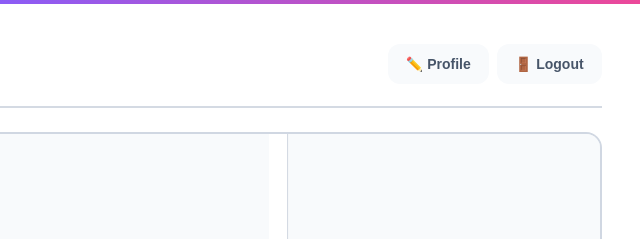
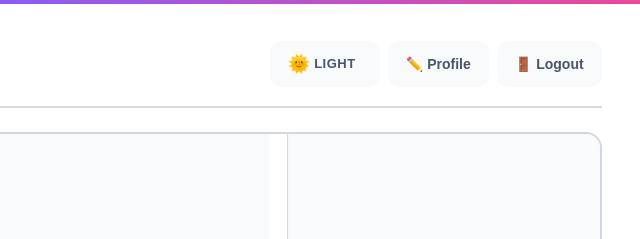
Before and after one commit to nikhil-muvvala/my-project, a plain HTML site: page frontend/task-portal.html in a window 1280 px wide. Shown: the top 239 px of the page, 640-1280 px from the left. Drawn offline with Linux system fonts and the light colour scheme; no server answers; sample sign-in values are in the browser's storage.

Commit message:
Add theme toggle button to task portal

```diff
--- a/frontend/task-portal.html
+++ b/frontend/task-portal.html
@@ -9,11 +9,15 @@
     <link href="https://fonts.googleapis.com/css2?family=Inter:wght@400;500;600;700&display=swap" rel="stylesheet">
     <link rel="stylesheet" href="task-portal-styles.css">
 </head>
-<body>
+<body data-theme="light">
     <div class="container">
         <div class="portal-header">
             <h1>Task Automation Portal</h1>
             <div class="header-icons">
+                <button id="themeToggleBtn" class="icon-btn" title="Toggle theme">
+                    <span class="theme-icon">🌞</span>
+                    <span class="theme-label">Light</span>
+                </button>
                 <button id="editProfileBtn" class="icon-btn" title="Edit Profile">
                     <span>✏️</span>
                     <span>Profile</span>
```
